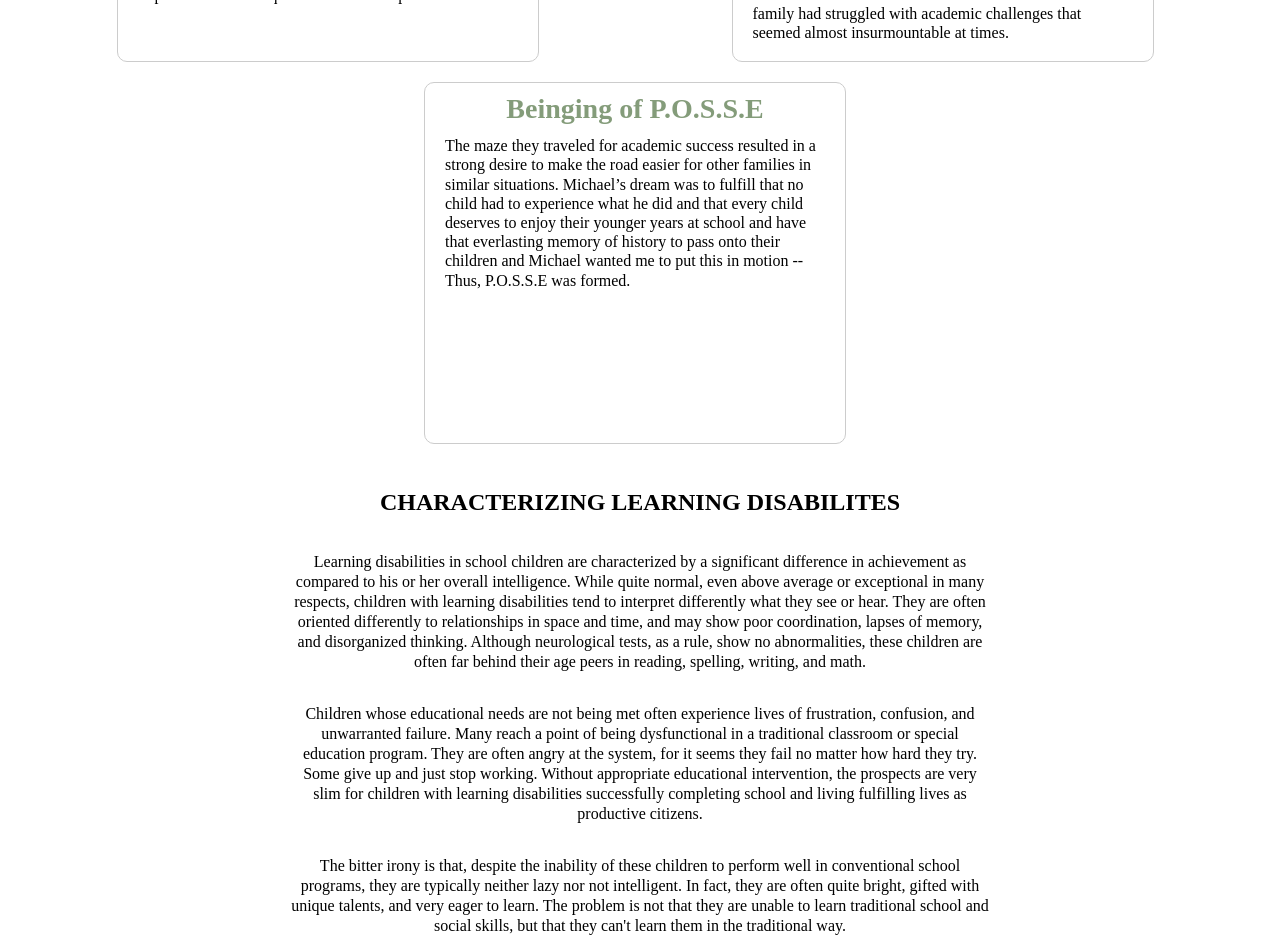
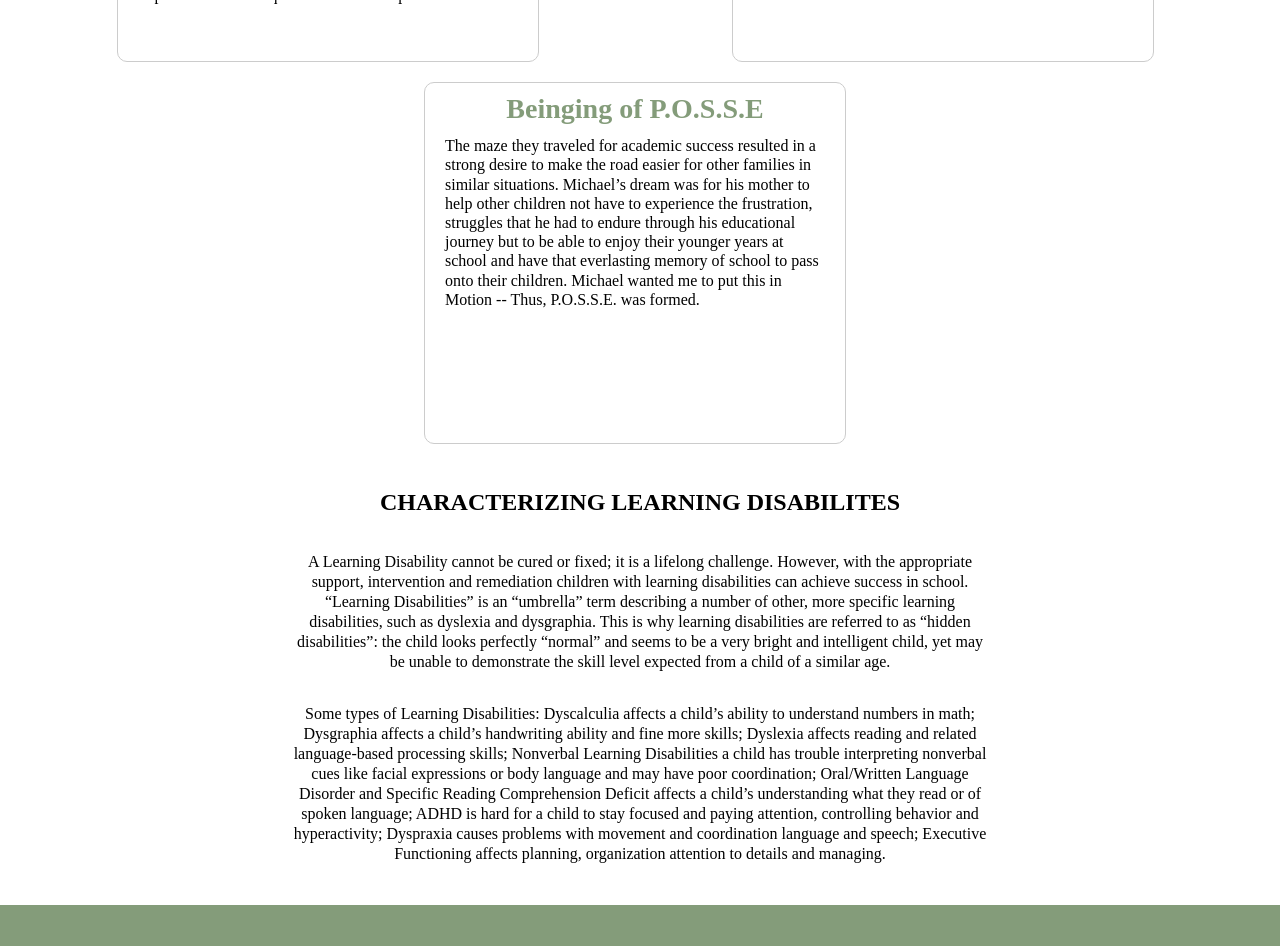
Before and after one commit to devNroses/p.o.s.s.e, a Nuxt app: page /about in a window 1280 px wide. Shown: the part 920-1866 px from the top of the page. Built offline with nearby package versions, Linux system fonts and the light colour scheme.

Commit message:
(refactor) Updating site based off client feedback

```diff
--- a/components/Nav.vue
+++ b/components/Nav.vue
@@ -10,7 +10,7 @@
         <li><NuxtLink to="/">Home</NuxtLink></li>
         <li><NuxtLink to="/about">About</NuxtLink></li>
         <li><NuxtLink to="/services">Services</NuxtLink></li>
-        <li><NuxtLink to="/tutoring">Tutoring</NuxtLink></li>
+        <!-- <li><NuxtLink to="/tutoring">Tutoring</NuxtLink></li> -->
         <li><NuxtLink to="/faq">FAQ</NuxtLink></li>
       </ol>
 
--- a/pages/about.vue
+++ b/pages/about.vue
@@ -42,10 +42,8 @@
             son’s feelings of failure, she was left, through trial and error, to
             close the education gap and make certain that the appropriate
             learning programs and remediation for her son’s needs were
-            implemented. After four years of setbacks her 19-year-old son is
-            reading at grade level and graduated with his class on June 14, 2008
-            and is attending Grossmont College. He is preparing to enter Berklee
-            School of Music in Boston.<br /><br />
+            implemented. He is preparing to enter Berklee School of Music in
+            Boston.<br /><br />
             She witnessed first-hand the agony, struggles and sleepless nights
             and days of “living” at his school to ensure that his educational
             needs were met. For more than a decade the family had struggled with
@@ -57,11 +55,12 @@
           <p>
             The maze they traveled for academic success resulted in a strong
             desire to make the road easier for other families in similar
-            situations. Michael’s dream was to fulfill that no child had to
-            experience what he did and that every child deserves to enjoy their
-            younger years at school and have that everlasting memory of history
-            to pass onto their children and Michael wanted me to put this in
-            motion -- Thus, P.O.S.S.E was formed.
+            situations. Michael’s dream was for his mother to help other
+            children not have to experience the frustration, struggles that he
+            had to endure through his educational journey but to be able to
+            enjoy their younger years at school and have that everlasting memory
+            of school to pass onto their children. Michael wanted me to put this
+            in Motion -- Thus, P.O.S.S.E. was formed.
           </p>
         </div>
       </div>
@@ -69,36 +68,30 @@
       <div class="about-characterize">
         <h2>CHARACTERIZING LEARNING DISABILITES</h2>
         <p>
-          Learning disabilities in school children are characterized by a
-          significant difference in achievement as compared to his or her
-          overall intelligence. While quite normal, even above average or
-          exceptional in many respects, children with learning disabilities tend
-          to interpret differently what they see or hear. They are often
-          oriented differently to relationships in space and time, and may show
-          poor coordination, lapses of memory, and disorganized thinking.
-          Although neurological tests, as a rule, show no abnormalities, these
-          children are often far behind their age peers in reading, spelling,
-          writing, and math.
+          A Learning Disability cannot be cured or fixed; it is a lifelong
+          challenge. However, with the appropriate support, intervention and
+          remediation children with learning disabilities can achieve success in
+          school. “Learning Disabilities” is an “umbrella” term describing a
+          number of other, more specific learning disabilities, such as dyslexia
+          and dysgraphia. This is why learning disabilities are referred to as
+          “hidden disabilities”: the child looks perfectly “normal” and seems to
+          be a very bright and intelligent child, yet may be unable to
+          demonstrate the skill level expected from a child of a similar age.
         </p>
-
         <p>
-          Children whose educational needs are not being met often experience
-          lives of frustration, confusion, and unwarranted failure. Many reach a
-          point of being dysfunctional in a traditional classroom or special
-          education program. They are often angry at the system, for it seems
-          they fail no matter how hard they try. Some give up and just stop
-          working. Without appropriate educational intervention, the prospects
-          are very slim for children with learning disabilities successfully
-          completing school and living fulfilling lives as productive citizens.
-        </p>
-
-        <p>
-          The bitter irony is that, despite the inability of these children to
-          perform well in conventional school programs, they are typically
-          neither lazy nor not intelligent. In fact, they are often quite
-          bright, gifted with unique talents, and very eager to learn. The
-          problem is not that they are unable to learn traditional school and
-          social skills, but that they can't learn them in the traditional way.
+          Some types of Learning Disabilities: Dyscalculia affects a child’s
+          ability to understand numbers in math; Dysgraphia affects a child’s
+          handwriting ability and fine more skills; Dyslexia affects reading and
+          related language-based processing skills; Nonverbal Learning
+          Disabilities a child has trouble interpreting nonverbal cues like
+          facial expressions or body language and may have poor coordination;
+          Oral/Written Language Disorder and Specific Reading Comprehension
+          Deficit affects a child’s understanding what they read or of spoken
+          language; ADHD is hard for a child to stay focused and paying
+          attention, controlling behavior and hyperactivity; Dyspraxia causes
+          problems with movement and coordination language and speech; Executive
+          Functioning affects planning, organization attention to details and
+          managing.
         </p>
       </div>
     </div>
--- a/pages/index.vue
+++ b/pages/index.vue
@@ -22,33 +22,39 @@
       <div class="landing-message">
         <h1>Welcome Parents</h1>
         <p>
-          We are here to assist you with your son or daughter’s educational
-          needs and to empower you with the knowledge of how the educational
-          maze is structured so your child can be successful in their journey
-          onto college.
+          Welcome to Parents of Students in Special Education, also known as
+          P.O.S.S.E. We are here to assist you with your son or daughter’s
+          educational needs and to empower you with the knowledge of how the
+          educational maze is structured so your child can be successful in
+          their journey onto college.
         </p>
         <p>
-          Our Vision is to reduce the drop out and retention rate for children
+          Our vision is to reduce the drop out and retention rate for children
           with learning disabilities that attend our public schools. With this
           goal in mind, our Mission is to create educational opportunities for
           children grades 3-12 with learning disabilities by advocating for
           effective research-based learning programs that will promote the
-          success and dignity of our children. P.O.S.S.E. also is here to assist
+          success and dignity of our children. P.O.S.S.E. is also here to assist
           with the development of these children into proficient and independent
-          learners as they transition from high school to college.
+          learners as they transition from high school to college. The bottom
+          line is School Districts must provide special education and related
+          services to eligible students with disabilities in accordance with
+          their I.E.P. [Individualized Educational Plan] developed to meet their
+          “Individual Needs” and implementing the I.E.P. developed under IDEA.
         </p>
         <p>
-          P.O.S.S.E is premised on the belief that the key to effective
+          P.O.S.S.E. is premised on the belief that the key to effective
           educational programs for children with learning disabilities is
-          collaboration—as equals—by parents and educators.
+          collaboration - as - equals by parents and educators.
         </p>
         <p>
           We look forward to working with you.
         </p>
+        <p>
+          Sincerely,
+        </p>
 
-        <img src="~/assets/imgs/POSSE_sig1.png" alt="Marlena Vaughn Director" />
-        <span>Marlena Vaughn</span>
-        <span> Executive Director</span>
+        <span>Marlena Vaughn, Executive Director</span>
       </div>
     </div>
     <Footer />
--- a/pages/services.vue
+++ b/pages/services.vue
@@ -120,41 +120,21 @@ export default Vue.extend({
         name: "Dr. Lynne Thrope, Ph.D.",
         jobType: "Reading Therapist",
         roomLocation: "The Reading Room",
-        address: `2341-A Needham Road
-          El Cajon, CA 92020`,
+        address: `8383 Center Drive, Suite B, La Mesa, CA 91942`,
         website: "www.thereadingroom.net",
         phone: "6194643647",
         contact: null
       },
+
       {
-        name: "Susan Monken",
-        jobType: "Educational Consultant",
-        roomLocation: "The Reading Room",
-        address: `705 Fresca Street
-Solana Beach, CA 92075`,
-        website: "www.susanmonken.com",
-        phone: "8583440401",
-        contact: "smonken@gmail.com"
-      },
-      {
-        name: "Dana Tappen",
-        jobType: "Speech & Language Therapist",
-        roomLocation: "Total Education Services",
-        address: `5151 Murphy Canyon Road, Suite 150
-San Diego, California 92123`,
-        website: "www.thereadingroom.net",
-        phone: "6192754522",
-        contact: "dtappen@tesidea.com"
-      },
-      {
-        name: "John W. Dupler, PhD, BCIA",
-        jobType: "Neurofeedback, Neuro–Imaging Assessment",
+        name: "Lindamood-Bell Academy",
+        jobType: null,
         roomLocation: null,
-        address: `16935 W. Bernardo Drive, Suite 238
-San Diego, CA 92127`,
+        address: `445 Marine View Avenue Unit 290
+Solana Beach, CA 92014`,
         website: null,
-        phone: null,
-        contact: "neuro@cox.net"
+        phone: "858-259-3206",
+        contact: null
       }
     ];
     return {
```
